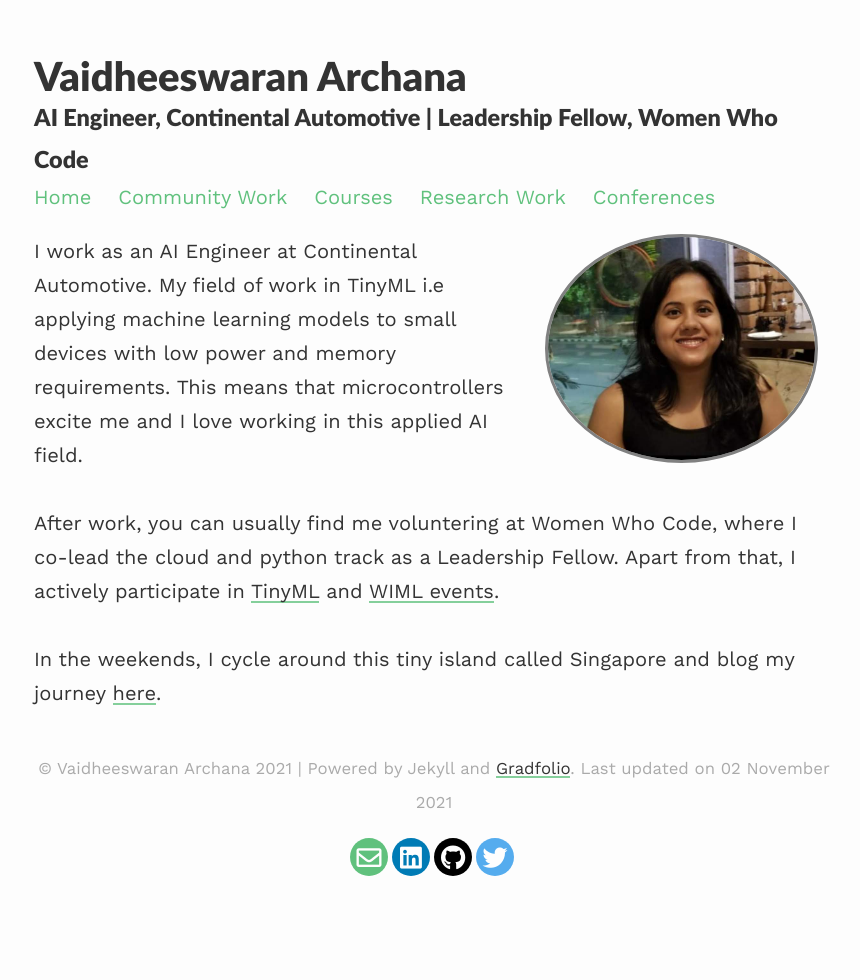
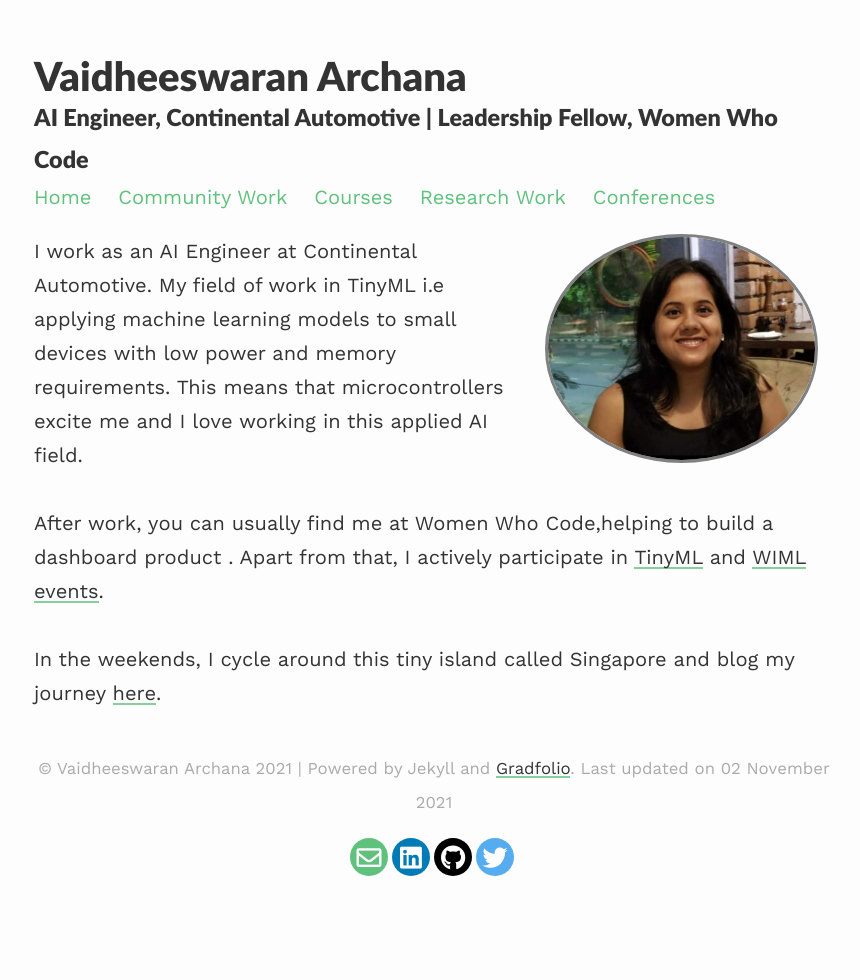
Before and after one commit to varchanaiyer/gradportfolio, a Jekyll site: the page built from index.md, in a window 1280 px wide. Shown: the whole page, without its empty margins (206-1066 px from the left). Built offline with Jekyll 4.4.1, drawn with Linux system fonts in a browser that asks for light colours; nearby versions of some CDN libraries.

Commit message:
Update index.md

```diff
--- a/index.md
+++ b/index.md
@@ -10,6 +10,6 @@ published: true
 I work as an AI Engineer at Continental Automotive.
 My field of work in TinyML i.e applying machine learning models to small devices with low power and memory requirements. This means that microcontrollers excite me and I love working in this applied AI field.<br />
 <br />
-After work, you can usually find me voluntering at Women Who Code, where I co-lead the cloud and python track as a Leadership Fellow. Apart from that, I actively participate in [TinyML](https://www.tinyml.org/) and [WIML events](https://wimlworkshop.org/).<br />
+After work, you can usually find me at Women Who Code,helping to build a dashboard product . Apart from that, I actively participate in [TinyML](https://www.tinyml.org/) and [WIML events](https://wimlworkshop.org/).<br />
 <br />
 In the weekends, I cycle around this tiny island called Singapore and blog my journey [here](https://medium.com/@varchanaiyer139/cycling-adventures-in-singapore-912d1f809961).
```
